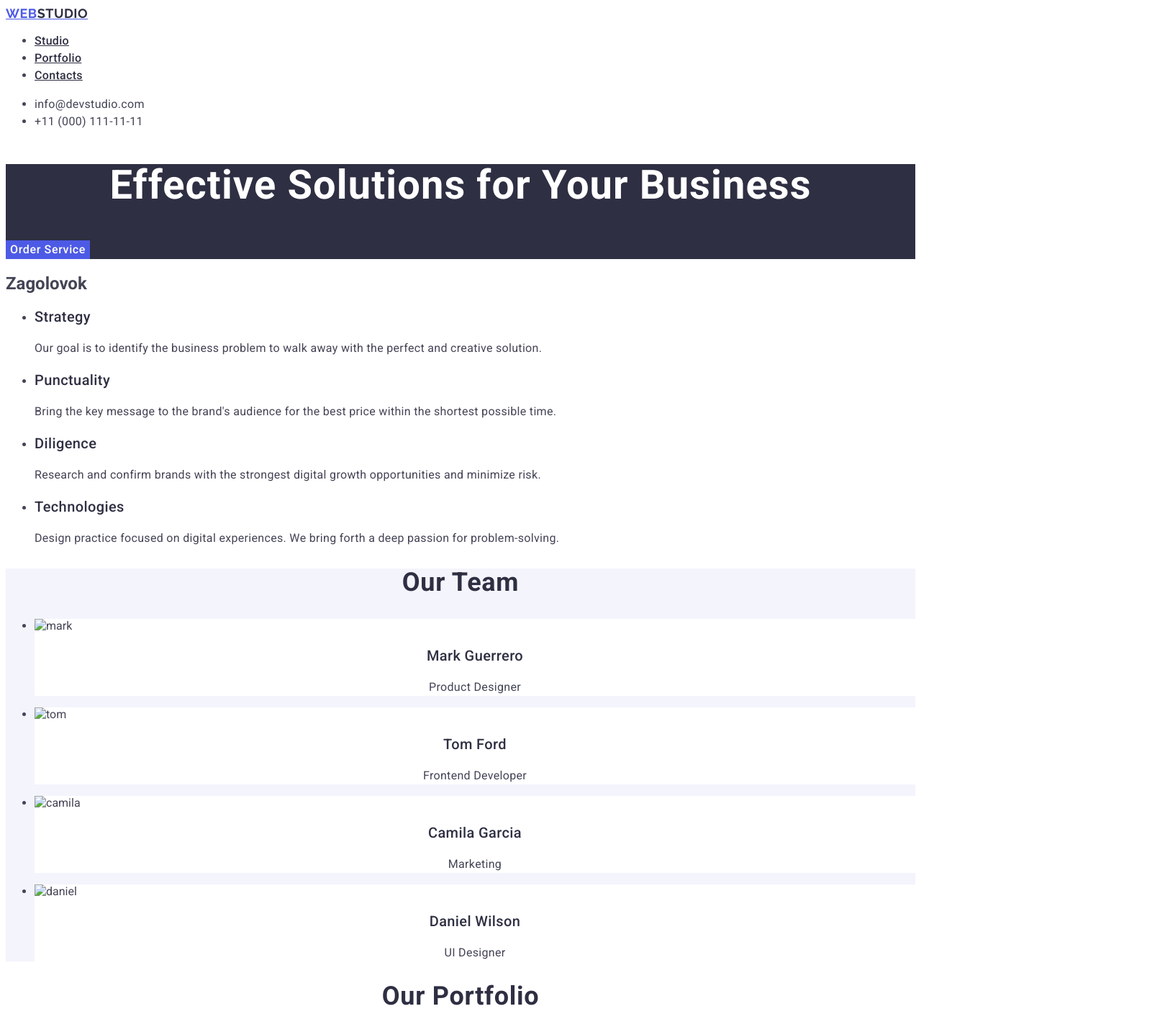
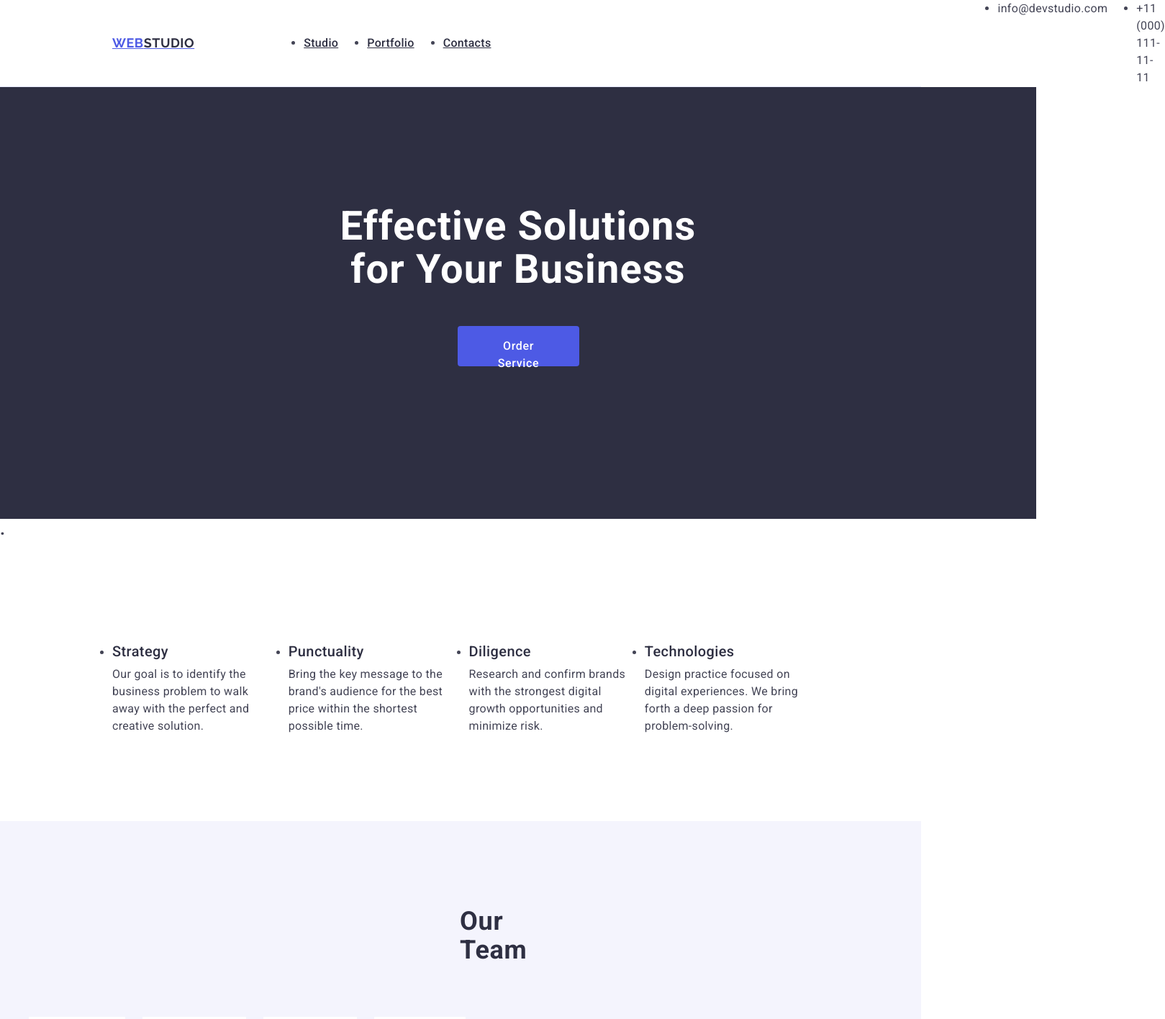
Before and after one commit to nazikshark/goit-markup-hw-02, a plain HTML site: page index.html in a window 1280 px wide. Shown: the top 1416 px of the page at 72% size, 1619 px wide, since content can reach past the window. Drawn offline with Linux system fonts and the light colour scheme.

Commit message:
hw3 first try

```diff
--- a/css/styles.css
+++ b/css/styles.css
@@ -1,8 +1,31 @@
+*{
+  margin: 0;
+}
 .body{
 color: #434455 ;
 font-family: "Roboto", sans-serif;
 background-color:#FFFFFF ;
+}
 
+h1,h2,h3,h4,h5,h6,p,div,a{
+  margin-top: 0;
+  padding-top: 0;
+}
+
+.header{
+  border-bottom: 1px solid #e7e9fc
+}
+
+.cotainer{
+  width: 1440px;
+}
+.header-nav{
+  display: flex;
+  align-items: center;
+}
+
+.header-nav ul{
+  display: flex;
 }
 
 .webstudio-logo{
@@ -15,10 +38,24 @@ line-height: 117%;
 letter-spacing: 0.03em;
 text-transform: uppercase;
 color: #4d5ae5 ;
+margin-top: 24px;
+margin-bottom: 24px;
+margin-left: 156px;
+margin-right: 76px;
+flex-grow: 1;
 }
 
 .webstudio-logo-span {
     color: #2e2f42;
+}
+
+.header-nav-menu{
+  padding-top: 24px;
+  padding-bottom: 24px;
+  padding-left: 76px;
+  padding-right: 332px;
+  gap: 40px;
+  margin-right: 332px;
 }
 
 .nav-link-studio{
@@ -50,6 +87,10 @@ color: #434455;
     font-style: normal
 }
 
+.address-list{
+  gap: 40px;
+}
+
 .contact-link {
   color: #434455;
   font-style: normal;
@@ -65,12 +106,17 @@ color: #434455;
   color: #404bbf;
 }
 
-
-.sect-one{
-    background-color: #2e2f42;
+.container-two{
+  margin: 0 auto;
 }
 
-.h-one-sectone{
+.hero-banner{
+    background-color: #2e2f42;
+    width: 1440px;
+    height: 600px;
+}
+
+.hero-banner-title{
     font-family: "Roboto", sans-serif;
 font-weight: 700;
 font-size: 56px;
@@ -80,6 +126,12 @@ line-height: 1.07;
 letter-spacing: 0.02em;
 text-align: center;
 color: #ffffff;
+padding-top: 164px;
+padding-left: 472px;
+padding-right: 472px;
+max-width: 496px;
+width: 496px;
+margin-bottom: 48px;
 }
 
 .button-order-service {
@@ -92,6 +144,11 @@ color: #ffffff;
   background-color: #4D5AE5;
   cursor: pointer;
   border: none;
+  border-radius: 4px;
+ padding: 16px 32px;
+ width: 169px;
+ height: 56px;
+ margin-left: 636px;
 }
 
 
@@ -100,9 +157,16 @@ color: #ffffff;
   background-color: #404BBF;
 }
 
+.secttwo-list-item {
+  padding-top: 144px;
+  padding-left: 156px;
+  padding-right: 156px;
+  padding-bottom: 120px;
+  display: flex;
+  gap: 24px;
+}
 
-
-.hthree-secttwo {
+.hthree-secttwo{
     font-family: "Roboto", sans-serif;
 font-weight: 500;
 font-size: 20px;
@@ -111,7 +175,10 @@ font-size: 20px;
 line-height: 120%;
 letter-spacing: 0.02em;
 color: #2e2f42;
+padding-bottom: 8px;
 }
+
+
 
 .p-secttwo {
 font-family: "Roboto", sans-serif;
@@ -125,10 +192,10 @@ color: #434455;
 }
 
 .sect-three{
-    background-color:#F4F4FD ;
+    background-color:#F4F4FD;
 }
 
-.htwo-sectthree{
+.sectthree-title{
 font-family: "Roboto", sans-serif;
 font-weight: 700;
 font-size: 36px;
@@ -138,11 +205,22 @@ line-height: 111%;
 letter-spacing: 0.02em;
 text-align: center;
 color: #2e2f42;
-text-transform: capitalize
+text-transform: capitalize;
+padding-left: 639px;
+padding-right: 639px;
+padding-top: 120px;
+padding-bottom: 72px;
 }
 
-.li-sectthree{
+.team-list{
+  display: flex;
+  gap: 24px;
+}
+
+.item-sectthree{
     background-color:#FFFFFF ;
+    padding-top: 232px;
+    padding-bottom: 32px;
 }
 
 .hthree-setcthree{
@@ -155,6 +233,8 @@ line-height: 120%;
 letter-spacing: 0.02em;
 text-align: center;
 color: #2e2f42;
+padding-top: 32px;
+padding-bottom: 8px;
 }
 
 .p-sectthree{
@@ -167,9 +247,17 @@ line-height: 150%;
 letter-spacing: 0.02em;
 text-align: center;
 color: #434455;
+padding-bottom: 152px;
 }
 
-.htwo-sectfour {
+.container-portfolio{
+  padding-top: 120px;
+  padding-bottom: 120px;
+  padding-left: 156px;
+  padding-right: 156px;
+}
+
+.portfolio-title {
 font-family: "Roboto", sans-serif;
 font-weight: 700;
 font-size: 36px;
@@ -179,7 +267,16 @@ line-height: 111%;
 letter-spacing: 0.02em;
 text-align: center;
 color: #2e2f42;
-text-transform: capitalize
+text-transform: capitalize;
+padding-top: 120px;
+padding-bottom: 72px;
+padding-left: 611px;
+padding-right: 611px;
+}
+
+.portfolio-list{
+  display: flex;
+  flex-wrap: wrap;
 }
 
 .hthree-sectfour {
@@ -191,6 +288,9 @@ font-size: 20px;
 line-height: 120%;
 letter-spacing: 0.02em;
 color: #2e2f42;
+padding-top: 32px;
+padding-bottom: 8px;
+padding-left: 16px;
 }
 
 .p-sectfour {
@@ -202,6 +302,8 @@ font-size: 16px;
 line-height: 150%;
 letter-spacing: 0.02em;
 color: #434455;
+padding-bottom: 32px;
+padding-left: 16px;
 }
 
 .footer{
@@ -217,7 +319,10 @@ font-size: 18px;
 line-height: 1.17;
 letter-spacing: 0.03em;
 color: #4d5ae5;
-text-transform: uppercase
+text-transform: uppercase;
+padding-top: 100px;
+padding-left: 156px;
+padding-bottom: 16px;
 }
 
 .webstudio-logo-spantwo{
@@ -233,4 +338,6 @@ font-size: 16px;
 line-height: 150%;
 letter-spacing: 0.02em;
 color: #f4f4fd;
+padding-left: 156px;
+padding-bottom: 100px;
 }
--- a/index.html
+++ b/index.html
@@ -1,23 +1,33 @@
 <!DOCTYPE html>
 <html lang="en">
   <head>
-  <meta charset="UTF-8">
-  <meta name="viewport" content="width=device-width, initial-scale=1.0">
+    <meta charset="UTF-8" />
+    <meta name="viewport" content="width=device-width, initial-scale=1.0" />
     <title>wedstudio</title>
-  <link rel="preconnect" href="https://fonts.googleapis.com">
-<link rel="preconnect" href="https://fonts.gstatic.com" crossorigin>
-<link href="https://fonts.googleapis.com/css2?family=Roboto:ital,wght@0,100..900;1,100..900&display=swap" rel="stylesheet">
-<link rel="preconnect" href="https://fonts.googleapis.com">
-<link rel="preconnect" href="https://fonts.gstatic.com" crossorigin>
-<link href="https://fonts.googleapis.com/css2?family=Raleway:ital,wght@0,100..900;1,100..900&family=Roboto:ital,wdth,wght@0,75..100,100..900;1,75..100,100..900&display=swap" rel="stylesheet">
-  <link rel="stylesheet" href="./css/styles.css">
+    <link rel="preconnect" href="https://fonts.googleapis.com" />
+    <link rel="preconnect" href="https://fonts.gstatic.com" crossorigin />
+    <link
+      href="https://fonts.googleapis.com/css2?family=Roboto:ital,wght@0,100..900;1,100..900&display=swap"
+      rel="stylesheet"
+    />
+    <link rel="preconnect" href="https://fonts.googleapis.com" />
+    <link rel="preconnect" href="https://fonts.gstatic.com" crossorigin />
+    <link
+      href="https://fonts.googleapis.com/css2?family=Raleway:ital,wght@0,100..900;1,100..900&family=Roboto:ital,wdth,wght@0,75..100,100..900;1,75..100,100..900&display=swap"
+      rel="stylesheet"
+    />
+    <link rel="stylesheet" href="./css/styles.css" />
   </head>
 
   <body class="body">
-  <header>
-  <nav>
-    <a href="./index.html" class="webstudio-logo">Web<span class="webstudio-logo-span">Studio</span></a>
-    <ul>
+    <header class="header">
+      <div class="cotainer">
+        <nav class="nav">
+          <div class="header-nav">
+            <a href="./index.html" class="webstudio-logo"
+              >Web<span class="webstudio-logo-span">Studio</span></a
+            >
+            <ul class="header-nav-menu">
               <li>
                 <a href="./index.html" class="nav-link-studio">Studio</a>
               </li>
@@ -28,96 +38,141 @@
                 <a href="" class="nav-link-studio">Contacts</a>
               </li>
             </ul>
-  </nav>
-
             <address class="address">
-    <ul>
-      <li><a href="mailto:info@devstudio.com" class="contact-link">info@devstudio.com</a></li>
-      <li><a href="tel:+110001111111" class="contact-link">+11 (000) 111-11-11</a></li>
+              <ul class="address-list">
+                <li>
+                  <a href="mailto:info@devstudio.com" class="contact-link"
+                    >info@devstudio.com</a
+                  >
+                </li>
+                <li>
+                  <a href="tel:+110001111111" class="contact-link"
+                    >+11 (000) 111-11-11</a
+                  >
+                </li>
               </ul>
             </address>
+          </div>
+        </nav>
+      </div>
     </header>
 
     <main>
-<section class="sect-one">
-    <h1 class="h-one-sectone">Effective Solutions
-for Your Business</h1>
-<button type="button" class="button-order-service">Order Service</button>
+      <div class="container-two">
+        <section class="hero-banner">
+          <h1 class="hero-banner-title">
+            Effective Solutions for Your Business
+          </h1>
+          <button type="button" class="button-order-service">
+            Order Service
+          </button>
         </section>
         <section id="2">
-    <h2 class="htwo-secttwo">Zagolovok</h2>
-<ul>
-    <li><h3 class="hthree-secttwo">Strategy</h3>
-    <p class="p-secttwo">Our goal is to identify the business
-    problem to walk away with the perfect and creative solution. </p></li>
-    <li><h3 class="hthree-secttwo">Punctuality</h3>
-    <p class="p-secttwo">Bring the key message to the brand's audience for the best price
-    within the shortest possible time.</p></li>
-    <li><h3 class="hthree-secttwo">Diligence</h3>
-    <p class="p-secttwo">Research and confirm brands with the strongest digital growth
-    opportunities and minimize risk.</p></li>
-    <li><h3 class="hthree-secttwo">Technologies</h3>
-    <p class="p-secttwo">Design practice focused on digital experiences. We bring forth a deep
-    passion for problem-solving.</p></li>
+          <h2 class="htwo-secttwo">.</h2>
+          <ul class="secttwo-list-item">
+            <li>
+              <h3 class="hthree-secttwo">Strategy</h3>
+              <p class="p-secttwo">
+                Our goal is to identify the business problem to walk away with
+                the perfect and creative solution.
+              </p>
+            </li>
+            <li>
+              <h3 class="hthree-secttwo">Punctuality</h3>
+              <p class="p-secttwo">
+                Bring the key message to the brand's audience for the best price
+                within the shortest possible time.
+              </p>
+            </li>
+            <li>
+              <h3 class="hthree-secttwo">Diligence</h3>
+              <p class="p-secttwo">
+                Research and confirm brands with the strongest digital growth
+                opportunities and minimize risk.
+              </p>
+            </li>
+            <li>
+              <h3 class="hthree-secttwo">Technologies</h3>
+              <p class="p-secttwo">
+                Design practice focused on digital experiences. We bring forth a
+                deep passion for problem-solving.
+              </p>
+            </li>
           </ul>
         </section>
+      </div>
+
       <section class="sect-three">
-<h2 class="htwo-sectthree">Our Team</h2>
-<ul>
-    <li class="li-sectthree"><img src="./images/mark.jpg" alt="mark" width="264">
+        <h2 class="sectthree-title">Our Team</h2>
+        <ul class="team-list">
+          <li class="item-sectthree">
+            <img src="./images/mark.jpg" alt="mark" width="264" />
             <h3 class="hthree-setcthree">Mark Guerrero</h3>
             <p class="p-sectthree">Product Designer</p>
           </li>
-    <li class="li-sectthree"><img src="./images/tom.jpg" alt="tom" width="264">
+          <li class="item-sectthree">
+            <img src="./images/tom.jpg" alt="tom" width="264" />
             <h3 class="hthree-setcthree">Tom Ford</h3>
             <p class="p-sectthree">Frontend Developer</p>
           </li>
-    <li class="li-sectthree"><img src="./images/camila.jpg" alt="camila" width="264">
+          <li class="item-sectthree">
+            <img src="./images/camila.jpg" alt="camila" width="264" />
             <h3 class="hthree-setcthree">Camila Garcia</h3>
             <p class="p-sectthree">Marketing</p>
           </li>
-    <li class="li-sectthree"><img src="./images/daniel.jpg" alt="daniel" width="264">
+          <li class="item-sectthree">
+            <img src="./images/daniel.jpg" alt="daniel" width="264" />
             <h3 class="hthree-setcthree">Daniel Wilson</h3>
             <p class="p-sectthree">UI Designer</p>
           </li>
         </ul>
       </section>
-<section class="sect4">
-<h2 class="htwo-sectfour">Our Portfolio</h2>
-<ul>
-    <li><img src="./images/img-3.jpg" alt="banking" width="360">
+      <section class="Portfolio">
+        <div class="container-portfolio">
+          <h2 class="portfolio-title">Our Portfolio</h2>
+          <ul class="portfolio-list">
+            <li>
+              <img src="./images/img-3.jpg" alt="banking" width="360" />
               <h3 class="hthree-sectfour">Banking App</h3>
               <p class="p-sectfour">App</p>
             </li>
-    <li><img src="./images/img-2.jpg" alt="Payment" width="360">
+            <li>
+              <img src="./images/img-2.jpg" alt="Payment" width="360" />
               <h3 class="hthree-sectfour">Cashless Payment</h3>
               <p class="p-sectfour">Marketing</p>
             </li>
-    <li><img src="./images/img.jpg" alt="meditation" width="360">
+            <li>
+              <img src="./images/img.jpg" alt="meditation" width="360" />
               <h3 class="hthree-sectfour">Meditation App</h3>
               <p class="p-sectfour">App</p>
             </li>
-    <li><img src="./images/img-1.jpg" alt="taxi" width="360">
+            <li>
+              <img src="./images/img-1.jpg" alt="taxi" width="360" />
               <h3 class="hthree-sectfour">Taxi Service</h3>
               <p class="p-sectfour">Marketing</p>
             </li>
-    <li><img src="./images/screen.jpg" alt="screen" width="360">
+            <li>
+              <img src="./images/screen.jpg" alt="screen" width="360" />
               <h3 class="hthree-sectfour">Screen Illustrations</h3>
               <p class="p-sectfour">Design</p>
             </li>
-    <li><img src="./images/courses.jpg" alt="courses" width="360">
+            <li>
+              <img src="./images/courses.jpg" alt="courses" width="360" />
               <h3 class="hthree-sectfour">Online Courses</h3>
               <p class="p-sectfour">Marketing</p>
             </li>
           </ul>
+        </div>
       </section>
     </main>
     <footer class="footer">
-    <a href="./index.html" class="footer-logo"><span class="webstudio-logo-spantwo">Studio</span>WebStudio</a>
-    <p class="footer-p">Increase the flow of customers and sales for your business with digital
-         marketing & growth solutions.</p>
+      <a href="./index.html" class="footer-logo"
+        ><span class="webstudio-logo-spantwo">Studio</span>WebStudio</a
+      >
+      <p class="footer-p">
+        Increase the flow of customers and sales for your business with digital
+        marketing & growth solutions.
+      </p>
     </footer>
-
-
   </body>
 </html>
```
Also changed, not shown: 2 other files. Lines whose indentation alone changed are shown as unchanged.
